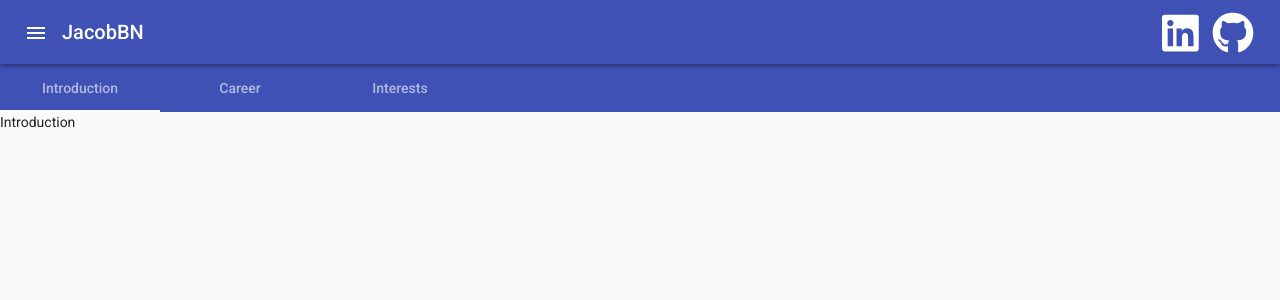
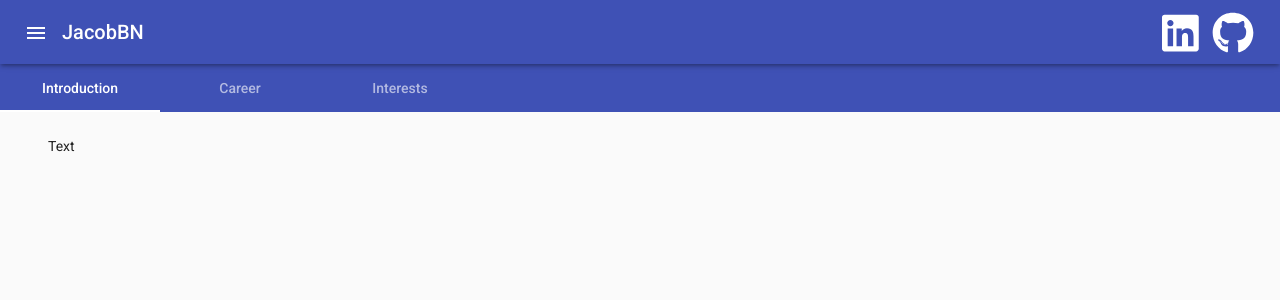
Before and after one commit to JacobBN/website, an Angular app: page /about-me in a window 1280 px wide. Shown: the top 300 px of the page. Built offline with nearby package versions, Linux system fonts and the light colour scheme.

Commit message:
updated styling in about-me

```diff
--- a/src/app/app.component.html
+++ b/src/app/app.component.html
@@ -27,13 +27,13 @@
 <mat-sidenav-container id="content-container" fullscreen hasBackdrop="false">
   <mat-sidenav class="mat-elevation-z3" #sidenav mode="side">
     <ul class="button-list">
-      <li routerLink="/">
+      <li routerLink="/" (click)="sidenav.close()">
         Home
       </li>
-      <li routerLink="/about-me">
+      <li routerLink="/about-me" (click)="sidenav.close()">
         About Me
       </li>
-      <li routerLink="/projects">
+      <li routerLink="/projects" (click)="sidenav.close()">
         Projects
       </li>
     </ul>
--- a/src/app/views/about-me/about-me.component.html
+++ b/src/app/views/about-me/about-me.component.html
@@ -1,7 +1,15 @@
 <div class="display-box">
-  <mat-tab-group backgroundColor="primary" color="primary">
-    <mat-tab label="Introduction">Introduction</mat-tab>
-    <mat-tab label="Career">Career</mat-tab>
-    <mat-tab label="Interests">Interests</mat-tab>
+  <mat-tab-group backgroundColor="primary" color="primary" dynamicHeight>
+    <mat-tab label="Introduction">
+      <p>
+        Text
+      </p>
+    </mat-tab>
+    <mat-tab label="Career">
+      Career
+    </mat-tab>
+    <mat-tab label="Interests">
+      Interests
+    </mat-tab>
   </mat-tab-group>
 </div>
--- a/src/styles.css
+++ b/src/styles.css
@@ -20,3 +20,11 @@ body { margin: 0; font-family: Roboto, "Helvetica Neue", sans-serif; }
   font-size: 3.5em;
   width: fit-content;
 }
+
+/* Overwriting material tab styling */
+.mat-tab-body-content {
+  padding: 24px 48px 24px 48px;
+}
+.mat-tab-label-active {
+  opacity: 1 !important;
+}
```
